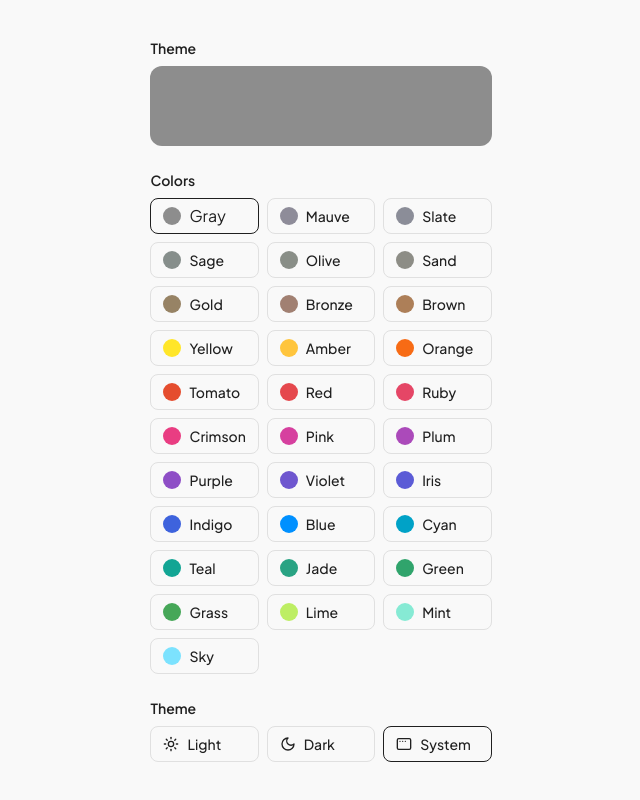
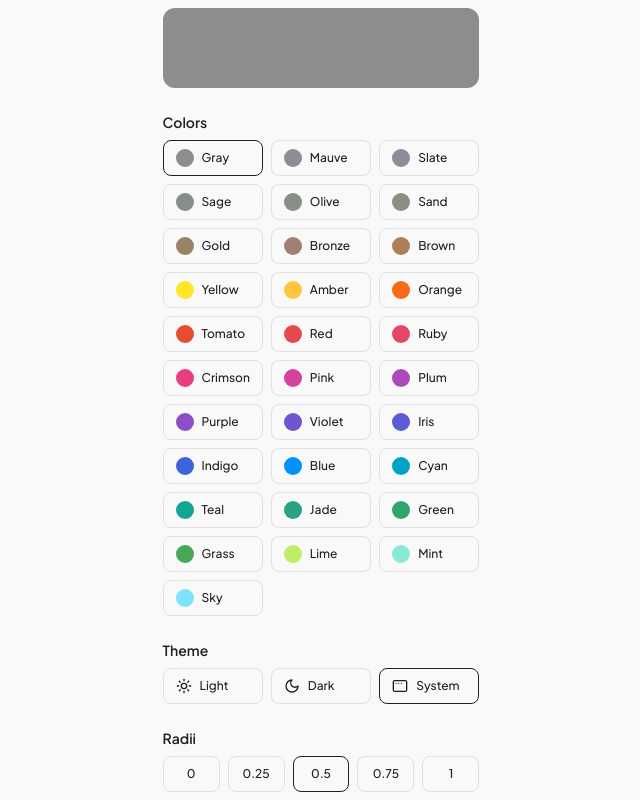
Before and after one commit to brunohfabre/toop-ui, a React (Vite) app: page / in a window 1280 px wide. Shown: the whole page, without its empty margins (319-959 px from the left). Built offline with nearby package versions, Linux system fonts and the light colour scheme.

Commit message:
add radii config

```diff
--- a/src/components/theme-provider.tsx
+++ b/src/components/theme-provider.tsx
@@ -39,25 +39,32 @@ export const colors = [
   'mint',
   'sky',
 ] as const
-type Color = (typeof colors)[number]
+export type Color = (typeof colors)[number]
 
 export const themes = ['light', 'dark', 'system']
-type Theme = (typeof themes)[number]
+export type Theme = (typeof themes)[number]
+
+export const radii = ['0', '0.25', '0.5', '0.75', '1']
+export type Radius = (typeof radii)[number]
 
 type ThemeProviderProps = {
   children: ReactNode
   defaultTheme?: Theme
   defaultColor?: Color
+  defaultRadius?: Radius
   storageKey?: string
 }
 
 type ThemeProviderState = {
   theme: Theme
   resolvedTheme: string
-  toggleTheme: (theme: Theme) => void
+  toggleTheme: (value: Theme) => void
 
   color: Color
-  changeColor: (color: Color) => void
+  changeColor: (value: Color) => void
+
+  radius: Radius
+  changeRadius: (value: Radius) => void
 }
 
 const initialState: ThemeProviderState = {
@@ -66,6 +73,8 @@ const initialState: ThemeProviderState = {
   toggleTheme: () => null,
   color: 'gray',
   changeColor: () => null,
+  radius: '0.5',
+  changeRadius: () => null,
 }
 
 const ThemeProviderContext = createContext<ThemeProviderState>(initialState)
@@ -74,6 +83,7 @@ export function ThemeProvider({
   children,
   defaultTheme = 'system',
   defaultColor = 'gray',
+  defaultRadius = '0.5',
   storageKey = 'toop-ui',
   ...props
 }: ThemeProviderProps) {
@@ -81,11 +91,6 @@ export function ThemeProvider({
     () =>
       (localStorage.getItem(`${storageKey}.theme`) as Theme) || defaultTheme,
   )
-  const [color, setColor] = useState<Color>(
-    () =>
-      (localStorage.getItem(`${storageKey}.color`) as Color) || defaultColor,
-  )
-
   const [resolvedTheme, setResolvedTheme] = useState(() => {
     const persistedTheme =
       (localStorage.getItem(`${storageKey}.theme`) as Theme) || defaultTheme
@@ -101,6 +106,14 @@ export function ThemeProvider({
 
     return persistedTheme
   })
+  const [color, setColor] = useState<Color>(
+    () =>
+      (localStorage.getItem(`${storageKey}.color`) as Color) || defaultColor,
+  )
+  const [radius, setRadius] = useState<Radius>(
+    () =>
+      (localStorage.getItem(`${storageKey}.radius`) as Radius) || defaultRadius,
+  )
 
   useEffect(() => {
     const systemTheme = window.matchMedia('(prefers-color-scheme: dark)')
@@ -134,6 +147,12 @@ export function ThemeProvider({
     root.classList.add(color)
   }, [color])
 
+  useEffect(() => {
+    const root = window.document.documentElement
+
+    root.style.setProperty('--radius', `${radius}rem`)
+  }, [radius])
+
   function toggleTheme(value: Theme) {
     localStorage.setItem(`${storageKey}.theme`, value)
     setTheme(value)
@@ -163,12 +182,19 @@ export function ThemeProvider({
     setColor(value)
   }
 
+  function changeRadius(value: Radius) {
+    localStorage.setItem(`${storageKey}.radius`, value)
+    setRadius(value)
+  }
+
   const value = {
     theme,
     resolvedTheme,
     toggleTheme,
     color,
     changeColor,
+    radius,
+    changeRadius,
   }
 
   return (
--- a/src/globals.css
+++ b/src/globals.css
@@ -159,8 +159,6 @@
 @tailwind utilities;
 
 :root {
-  --radius: 0.5rem;
-
   * {
     color: var(--gray-12);
   }
--- a/src/pages/home.tsx
+++ b/src/pages/home.tsx
@@ -2,16 +2,13 @@ import { useTheme } from '../components/theme-provider'
 import { cn } from '../components/utils'
 
 export function Home() {
-  const { theme, color, toggleTheme, changeColor } = useTheme()
+  const { theme, toggleTheme, color, changeColor, radius, changeRadius } =
+    useTheme()
 
   return (
     <div className="flex h-screen items-center bg-gray-2 px-4 py-8 antialiased">
       <div className="mx-auto flex max-w-96 flex-col gap-6">
-        <div className="flex flex-col gap-2">
-          <span className="text-sm font-semibold">Theme</span>
-
-          <div className="flex h-20 items-center justify-center rounded-lg bg-primary-9" />
-        </div>
+        <div className="h-20 items-center justify-center rounded-lg bg-primary-9" />
 
         <div className="flex flex-col gap-2">
           <span className="text-sm font-semibold">Colors</span>
@@ -20,7 +17,7 @@ export function Home() {
             <button
               type="button"
               className={cn(
-                'flex h-9 items-center gap-2 rounded-md border border-gray-5 px-3 ',
+                'flex h-9 items-center gap-2 rounded-md border border-gray-5 px-3 text-xs font-medium',
                 color === 'gray' && 'border-gray-12',
               )}
               onClick={() => changeColor('gray')}
@@ -32,7 +29,7 @@ export function Home() {
             <button
               type="button"
               className={cn(
-                'flex h-9 items-center gap-2 rounded-md border border-gray-5 px-3 text-sm font-medium',
+                'flex h-9 items-center gap-2 rounded-md border border-gray-5 px-3 text-xs font-medium',
                 color === 'mauve' && 'border-gray-12',
               )}
               onClick={() => changeColor('mauve')}
@@ -44,7 +41,7 @@ export function Home() {
             <button
               type="button"
               className={cn(
-                'flex h-9 items-center gap-2 rounded-md border border-gray-5 px-3 text-sm font-medium',
+                'flex h-9 items-center gap-2 rounded-md border border-gray-5 px-3 text-xs font-medium',
                 color === 'slate' && 'border-gray-12',
               )}
               onClick={() => changeColor('slate')}
@@ -56,7 +53,7 @@ export function Home() {
             <button
               type="button"
               className={cn(
-                'flex h-9 items-center gap-2 rounded-md border border-gray-5 px-3 text-sm font-medium',
+                'flex h-9 items-center gap-2 rounded-md border border-gray-5 px-3 text-xs font-medium',
                 color === 'sage' && 'border-gray-12',
               )}
               onClick={() => changeColor('sage')}
@@ -68,7 +65,7 @@ export function Home() {
             <button
               type="button"
               className={cn(
-                'flex h-9 items-center gap-2 rounded-md border border-gray-5 px-3 text-sm font-medium',
+                'flex h-9 items-center gap-2 rounded-md border border-gray-5 px-3 text-xs font-medium',
                 color === 'olive' && 'border-gray-12',
               )}
               onClick={() => changeColor('olive')}
@@ -80,7 +77,7 @@ export function Home() {
             <button
               type="button"
               className={cn(
-                'flex h-9 items-center gap-2 rounded-md border border-gray-5 px-3 text-sm font-medium',
+                'flex h-9 items-center gap-2 rounded-md border border-gray-5 px-3 text-xs font-medium',
                 color === 'sand' && 'border-gray-12',
               )}
               onClick={() => changeColor('sand')}
@@ -92,7 +89,7 @@ export function Home() {
             <button
               type="button"
               className={cn(
-                'flex h-9 items-center gap-2 rounded-md border border-gray-5 px-3 text-sm font-medium',
+                'flex h-9 items-center gap-2 rounded-md border border-gray-5 px-3 text-xs font-medium',
                 color === 'gold' && 'border-gray-12',
               )}
               onClick={() => changeColor('gold')}
@@ -104,7 +101,7 @@ export function Home() {
             <button
               type="button"
               className={cn(
-                'flex h-9 items-center gap-2 rounded-md border border-gray-5 px-3 text-sm font-medium',
+                'flex h-9 items-center gap-2 rounded-md border border-gray-5 px-3 text-xs font-medium',
                 color === 'bronze' && 'border-gray-12',
               )}
               onClick={() => changeColor('bronze')}
@@ -116,7 +113,7 @@ export function Home() {
             <button
               type="button"
               className={cn(
-                'flex h-9 items-center gap-2 rounded-md border border-gray-5 px-3 text-sm font-medium',
+                'flex h-9 items-center gap-2 rounded-md border border-gray-5 px-3 text-xs font-medium',
                 color === 'brown' && 'border-gray-12',
               )}
               onClick={() => changeColor('brown')}
@@ -128,7 +125,7 @@ export function Home() {
             <button
               type="button"
               className={cn(
-                'flex h-9 items-center gap-2 rounded-md border border-gray-5 px-3 text-sm font-medium',
+                'flex h-9 items-center gap-2 rounded-md border border-gray-5 px-3 text-xs font-medium',
                 color === 'yellow' && 'border-gray-12',
               )}
               onClick={() => changeColor('yellow')}
@@ -140,7 +137,7 @@ export function Home() {
             <button
               type="button"
               className={cn(
-                'flex h-9 items-center gap-2 rounded-md border border-gray-5 px-3 text-sm font-medium',
+                'flex h-9 items-center gap-2 rounded-md border border-gray-5 px-3 text-xs font-medium',
                 color === 'amber' && 'border-gray-12',
               )}
               onClick={() => changeColor('amber')}
@@ -152,7 +149,7 @@ export function Home() {
             <button
               type="button"
               className={cn(
-                'flex h-9 items-center gap-2 rounded-md border border-gray-5 px-3 text-sm font-medium',
+                'flex h-9 items-center gap-2 rounded-md border border-gray-5 px-3 text-xs font-medium',
                 color === 'orange' && 'border-gray-12',
               )}
               onClick={() => changeColor('orange')}
@@ -164,7 +161,7 @@ export function Home() {
             <button
               type="button"
               className={cn(
-                'flex h-9 items-center gap-2 rounded-md border border-gray-5 px-3 text-sm font-medium',
+                'flex h-9 items-center gap-2 rounded-md border border-gray-5 px-3 text-xs font-medium',
                 color === 'tomato' && 'border-gray-12',
               )}
               onClick={() => changeColor('tomato')}
@@ -176,7 +173,7 @@ export function Home() {
             <button
               type="button"
               className={cn(
-                'flex h-9 items-center gap-2 rounded-md border border-gray-5 px-3 text-sm font-medium',
+                'flex h-9 items-center gap-2 rounded-md border border-gray-5 px-3 text-xs font-medium',
                 color === 'red' && 'border-gray-12',
               )}
               onClick={() => changeColor('red')}
@@ -188,7 +185,7 @@ export function Home() {
             <button
               type="button"
               className={cn(
-                'flex h-9 items-center gap-2 rounded-md border border-gray-5 px-3 text-sm font-medium',
+                'flex h-9 items-center gap-2 rounded-md border border-gray-5 px-3 text-xs font-medium',
                 color === 'ruby' && 'border-gray-12',
               )}
               onClick={() => changeColor('ruby')}
@@ -200,7 +197,7 @@ export function Home() {
             <button
               type="button"
               className={cn(
-                'flex h-9 items-center gap-2 rounded-md border border-gray-5 px-3 text-sm font-medium',
+                'flex h-9 items-center gap-2 rounded-md border border-gray-5 px-3 text-xs font-medium',
                 color === 'crimson' && 'border-gray-12',
               )}
               onClick={() => changeColor('crimson')}
@@ -212,7 +209,7 @@ export function Home() {
             <button
               type="button"
               className={cn(
-                'flex h-9 items-center gap-2 rounded-md border border-gray-5 px-3 text-sm font-medium',
+                'flex h-9 items-center gap-2 rounded-md border border-gray-5 px-3 text-xs font-medium',
                 color === 'pink' && 'border-gray-12',
               )}
               onClick={() => changeColor('pink')}
@@ -224,7 +221,7 @@ export function Home() {
             <button
               type="button"
               className={cn(
-                'flex h-9 items-center gap-2 rounded-md border border-gray-5 px-3 text-sm font-medium',
+                'flex h-9 items-center gap-2 rounded-md border border-gray-5 px-3 text-xs font-medium',
                 color === 'plum' && 'border-gray-12',
               )}
               onClick={() => changeColor('plum')}
@@ -236,7 +233,7 @@ export function Home() {
             <button
               type="button"
               className={cn(
-                'flex h-9 items-center gap-2 rounded-md border border-gray-5 px-3 text-sm font-medium',
+                'flex h-9 items-center gap-2 rounded-md border border-gray-5 px-3 text-xs font-medium',
                 color === 'purple' && 'border-gray-12',
               )}
               onClick={() => changeColor('purple')}
@@ -248,7 +245,7 @@ export function Home() {
             <button
               type="button"
               className={cn(
-                'flex h-9 items-center gap-2 rounded-md border border-gray-5 px-3 text-sm font-medium',
+                'flex h-9 items-center gap-2 rounded-md border border-gray-5 px-3 text-xs font-medium',
                 color === 'violet' && 'border-gray-12',
               )}
               onClick={() => changeColor('violet')}
@@ -260,7 +257,7 @@ export function Home() {
             <button
               type="button"
               className={cn(
-                'flex h-9 items-center gap-2 rounded-md border border-gray-5 px-3 text-sm font-medium',
+                'flex h-9 items-center gap-2 rounded-md border border-gray-5 px-3 text-xs font-medium',
                 color === 'iris' && 'border-gray-12',
               )}
               onClick={() => changeColor('iris')}
@@ -272,7 +269,7 @@ export function Home() {
             <button
               type="button"
               className={cn(
-                'flex h-9 items-center gap-2 rounded-md border border-gray-5 px-3 text-sm font-medium',
+                'flex h-9 items-center gap-2 rounded-md border border-gray-5 px-3 text-xs font-medium',
                 color === 'indigo' && 'border-gray-12',
               )}
               onClick={() => changeColor('indigo')}
@@ -284,7 +281,7 @@ export function Home() {
             <button
               type="button"
               className={cn(
-                'flex h-9 items-center gap-2 rounded-md border border-gray-5 px-3 text-sm font-medium',
+                'flex h-9 items-center gap-2 rounded-md border border-gray-5 px-3 text-xs font-medium',
                 color === 'blue' && 'border-gray-12',
               )}
               onClick={() => changeColor('blue')}
@@ -296,7 +293,7 @@ export function Home() {
             <button
               type="button"
               className={cn(
-                'flex h-9 items-center gap-2 rounded-md border border-gray-5 px-3 text-sm font-medium',
+                'flex h-9 items-center gap-2 rounded-md border border-gray-5 px-3 text-xs font-medium',
                 color === 'cyan' && 'border-gray-12',
               )}
               onClick={() => changeColor('cyan')}
@@ -308,7 +305,7 @@ export function Home() {
             <button
               type="button"
               className={cn(
-                'flex h-9 items-center gap-2 rounded-md border border-gray-5 px-3 text-sm font-medium',
+                'flex h-9 items-center gap-2 rounded-md border border-gray-5 px-3 text-xs font-medium',
                 color === 'teal' && 'border-gray-12',
               )}
               onClick={() => changeColor('teal')}
@@ -320,7 +317,7 @@ export function Home() {
             <button
               type="button"
               className={cn(
-                'flex h-9 items-center gap-2 rounded-md border border-gray-5 px-3 text-sm font-medium',
+                'flex h-9 items-center gap-2 rounded-md border border-gray-5 px-3 text-xs font-medium',
                 color === 'jade' && 'border-gray-12',
               )}
               onClick={() => changeColor('jade')}
@@ -332,7 +329,7 @@ export function Home() {
             <button
               type="button"
               className={cn(
-                'flex h-9 items-center gap-2 rounded-md border border-gray-5 px-3 text-sm font-medium',
+                'flex h-9 items-center gap-2 rounded-md border border-gray-5 px-3 text-xs font-medium',
                 color === 'green' && 'border-gray-12',
               )}
               onClick={() => changeColor('green')}
@@ -344,7 +341,7 @@ export function Home() {
             <button
               type="button"
               className={cn(
-                'flex h-9 items-center gap-2 rounded-md border border-gray-5 px-3 text-sm font-medium',
+                'flex h-9 items-center gap-2 rounded-md border border-gray-5 px-3 text-xs font-medium',
                 color === 'grass' && 'border-gray-12',
               )}
               onClick={() => changeColor('grass')}
@@ -356,7 +353,7 @@ export function Home() {
             <button
               type="button"
               className={cn(
-                'flex h-9 items-center gap-2 rounded-md border border-gray-5 px-3 text-sm font-medium',
+                'flex h-9 items-center gap-2 rounded-md border border-gray-5 px-3 text-xs font-medium',
                 color === 'lime' && 'border-gray-12',
               )}
               onClick={() => changeColor('lime')}
@@ -368,7 +365,7 @@ export function Home() {
             <button
               type="button"
               className={cn(
-                'flex h-9 items-center gap-2 rounded-md border border-gray-5 px-3 text-sm font-medium',
+                'flex h-9 items-center gap-2 rounded-md border border-gray-5 px-3 text-xs font-medium',
                 color === 'mint' && 'border-gray-12',
               )}
               onClick={() => changeColor('mint')}
@@ -380,7 +377,7 @@ export function Home() {
             <button
               type="button"
               className={cn(
-                'flex h-9 items-center gap-2 rounded-md border border-gray-5 px-3 text-sm font-medium',
+                'flex h-9 items-center gap-2 rounded-md border border-gray-5 px-3 text-xs font-medium',
                 color === 'sky' && 'border-gray-12',
               )}
               onClick={() => changeColor('sky')}
@@ -398,7 +395,7 @@ export function Home() {
             <button
               type="button"
               className={cn(
-                'flex h-9 items-center gap-2 rounded-md border border-gray-5 px-3 text-sm font-medium',
+                'flex h-9 items-center gap-2 rounded-md border border-gray-5 px-3 text-xs font-medium',
                 theme === 'light' && 'border-gray-12',
               )}
               onClick={() => toggleTheme('light')}
@@ -430,7 +427,7 @@ export function Home() {
             <button
               type="button"
               className={cn(
-                'flex h-9 items-center gap-2 rounded-md border border-gray-5 px-3 text-sm font-medium',
+                'flex h-9 items-center gap-2 rounded-md border border-gray-5 px-3 text-xs font-medium',
                 theme === 'dark' && 'border-gray-12',
               )}
               onClick={() => toggleTheme('dark')}
@@ -454,7 +451,7 @@ export function Home() {
             <button
               type="button"
               className={cn(
-                'flex h-9 items-center gap-2 rounded-md border border-gray-5 px-3 text-sm font-medium',
+                'flex h-9 items-center gap-2 rounded-md border border-gray-5 px-3 text-xs font-medium',
                 theme === 'system' && 'border-gray-12',
               )}
               onClick={() => toggleTheme('system')}
@@ -479,6 +476,67 @@ export function Home() {
             </button>
           </div>
         </div>
+
+        <div className="flex flex-col gap-2">
+          <span className="text-sm font-semibold">Radii</span>
+
+          <div className="grid grid-cols-5 gap-2">
+            <button
+              type="button"
+              className={cn(
+                'flex h-9 items-center justify-center gap-2 rounded-md border border-gray-5 px-3 text-xs font-medium',
+                radius === '0' && 'border-gray-12',
+              )}
+              onClick={() => changeRadius('0')}
+            >
+              0
+            </button>
+
+            <button
+              type="button"
+              className={cn(
+                'flex h-9 items-center justify-center gap-2 rounded-md border border-gray-5 px-3 text-xs font-medium',
+                radius === '0.25' && 'border-gray-12',
+              )}
+              onClick={() => changeRadius('0.25')}
+            >
+              0.25
+            </button>
+
+            <button
+              type="button"
+              className={cn(
+                'flex h-9 items-center justify-center gap-2 rounded-md border border-gray-5 px-3 text-xs font-medium',
+                radius === '0.5' && 'border-gray-12',
+              )}
+              onClick={() => changeRadius('0.5')}
+            >
+              0.5
+            </button>
+
+            <button
+              type="button"
+              className={cn(
+                'flex h-9 items-center justify-center gap-2 rounded-md border border-gray-5 px-3 text-xs font-medium',
+                radius === '0.75' && 'border-gray-12',
+              )}
+              onClick={() => changeRadius('0.75')}
+            >
+              0.75
+            </button>
+
+            <button
+              type="button"
+              className={cn(
+                'flex h-9 items-center justify-center gap-2 rounded-md border border-gray-5 px-3 text-xs font-medium',
+                radius === '1' && 'border-gray-12',
+              )}
+              onClick={() => changeRadius('1')}
+            >
+              1
+            </button>
+          </div>
+        </div>
       </div>
     </div>
   )
```
Also changed, not shown: tailwind.config.ts (+4 -3 lines).
